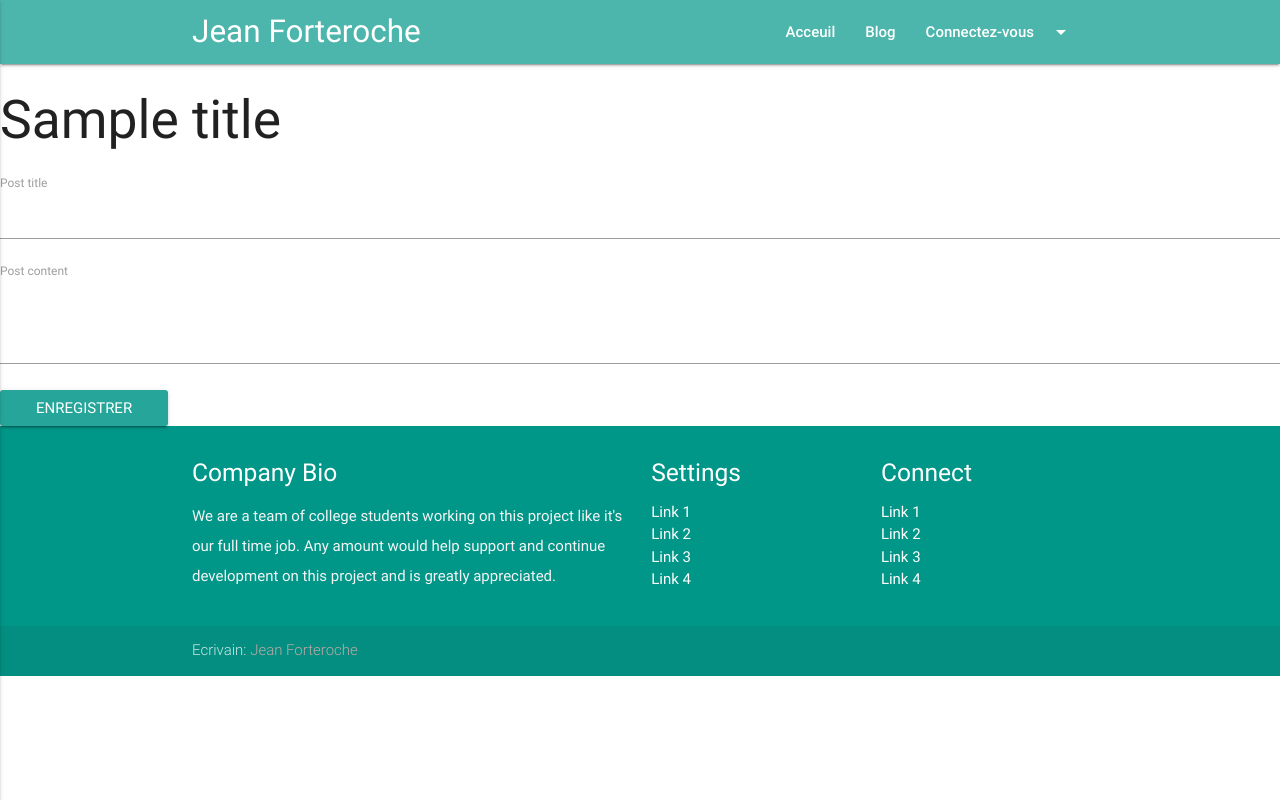
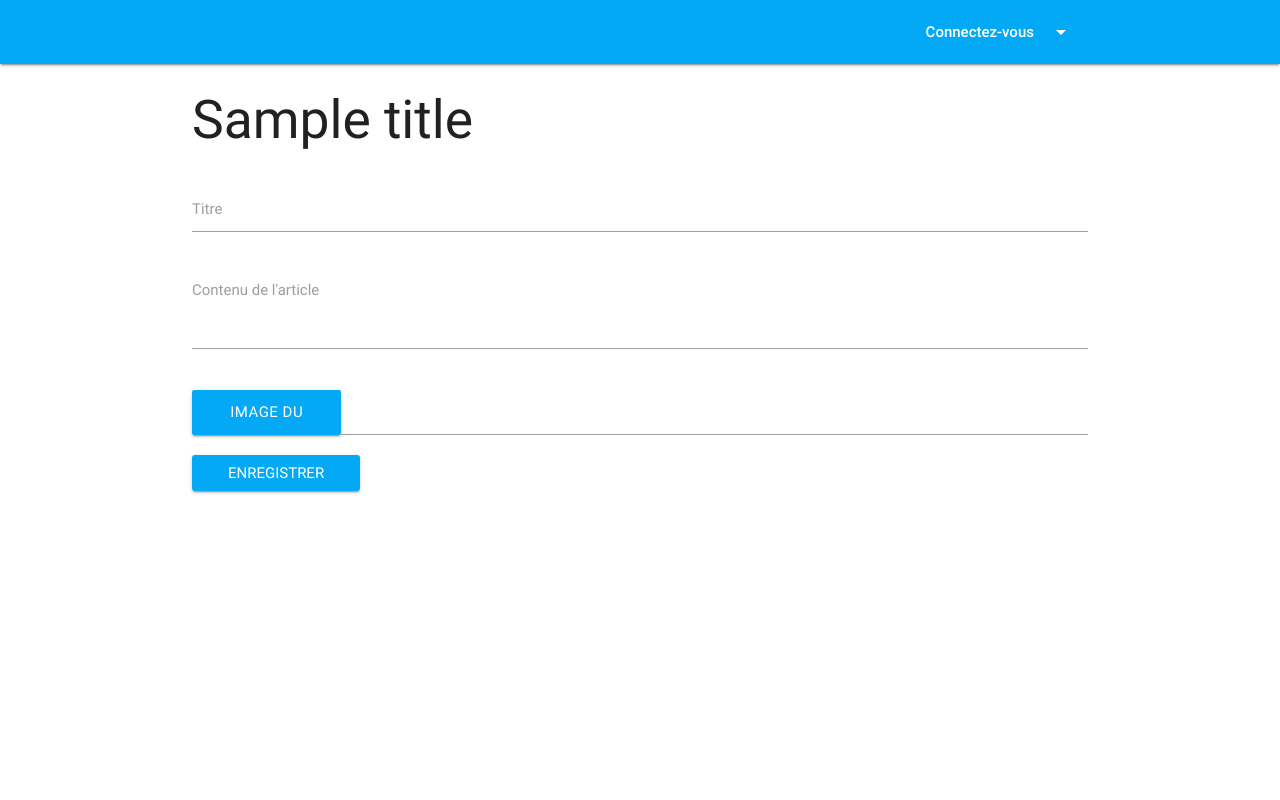
Before and after one commit to nasreddinebr/Projet, a PHP site: template views/post_form.html.twig in a window 1280 px wide. Run offline with PHP 8.4, Linux system fonts and the light colour scheme; the template is opened without the code that fills it: most values are stand-ins (such as "Sample title", 1, 10 or a date in 2020); form fields are guessed from the names that the template uses; some libraries are stand-ins or nearby versions.

Commit message:
Back office * Corrected errors in displaying the form and adding an article. * Modifying the route of adding arcticles to retrieve the user id and save it. * Update the Back-Office menu for the Administrator, Author and Moderator.

```diff
--- a/src/Form/Type/PostWrite.php
+++ b/src/Form/Type/PostWrite.php
@@ -9,8 +9,8 @@ use Symfony\Component\Form\Extension\Core\Type\TextareaType;
 class PostWrite extends AbstractType {
 	public function buildForm(FormBuilderInterface $builder, array $options) {
 		$builder
-		->add('postTitle', TextType::class)
-		->add('postContent', TextareaType::class);
+		->add('title', TextType::class)
+		->add('content', TextareaType::class);
 	}
 
 	public function getName() {
--- a/views/moderator.html.twig
+++ b/views/moderator.html.twig
@@ -1,4 +1,4 @@
-{% extends "template.html.twig" %}
+{% extends "template_backoffice.html.twig" %}
 {% set adminMenu = true %}
 {% block title %}Moderator{% endblock %}
 {% block content %}
--- a/views/post_form.html.twig
+++ b/views/post_form.html.twig
@@ -1,42 +1,54 @@
-{% extends 'template.html.twig' %}
+{% extends 'template_backoffice.html.twig' %}
 {% set adminMenu = true %}
 {% block title %} {{ title }} {% endblock %}
 {% block content %}
-    <h2>{{ block('title') }}</h2>
-    {% for flashMessage in app.session.flashbag.get('success') %}
-    	<div class="card-panel teal lighten-5">
-    		<span class="teal-text darken-4"><strong>{{ flashMessage }}</strong></span>
-    	</div>
-    {% endfor %}
-    <div class="well">
+    <div class="container">
+    	<h2>{{ block('title') }}</h2>
+
     	{{ form_start(postForm, { 'attr': {'class': 'form-horizontal'}}) }}
-        	<div class="form-group">
-    			{{ form_label(postForm.postTitle, null, { 'label_attr': {
-    			    'class': 'cole s12'
-    			}}) }}
-    			<div class="col s12">
-    				{{ form_errors(postForm.postTitle) }}
-    				{{ form_widget(postForm.postTitle, { 'attr': {
-    				    'class': 'form-control'
+    		<div class="row">
+    			<div class="input-field col s12">
+    				{{ form_errors(postForm.title) }}
+    				{{ form_widget(postForm.title, { 'attr': {
+    				    'class': 'form-control',
+    				    'name' : 'title',
+    				    'id'   : 'title'
     				}}) }}
+    				<label for="title">Titre</label>
     			</div>
-        	</div>
-        	<div class="form-group">
-        		{{ form_label(postForm.postContent, null, { 'label_attr': {
-        		    'class': 'col s12'
-        		}}) }}
-        		<div claass="col s12">
-        			{{ form_errors(postForm.postContent) }}
-        			{{ form_widget(postForm.postContent, { 'attr': {
-        			    'class': 'materialize-textarea',
-                    	'rows': '8'
+
+        		<div class="input-field col s12">
+        			{{ form_errors(postForm.content) }}
+        			{{ form_widget(postForm.content, { 'attr': {
+        			    'class'    : 'materialize-textarea',
+                    	'rows'     : '8',
+                    	'name'     : 'content',
+                    	'id'       : 'content'
         			}}) }}
+        			<label for="content">Contenu de l'article</label>
         		</div>
-        	</div>
-            	<div class="form-group">
-            		<input type="submit" class="waves-effect waves-light btn" value="Enregistrer">
+
+            	<div class="col s12">
+            		<div class="input-field file-field">
+            			<div class="btn light-blue col s2">
+            				<span>Image du billet</span>
+            				<input type="file" name="image" class="col s12"/>
+            			</div>
+            			<input type="text" class="file-path col s10" readonly/>
+            		</div>
             	</div>
-        	</div>
+                <div class="col s12">
+                	<input type="submit" class="waves-effect waves-light btn light-blue" value="Enregistrer"/>
+                </div>
+    		</div>
+
         {{ form_end(postForm) }}
+
+        {# Display the confirmation message if the post is correctly saved #}
+        {% for flashMessage in app.session.flashbag.get('success') %}
+    		<div class="card-panel teal lighten-5">
+    			<span class="teal-text darken-4"><strong>{{ flashMessage }}</strong></span>
+    		</div>
+        {% endfor %}
     </div>
 {% endblock %}
--- a/views/template.html.twig
+++ b/views/template.html.twig
@@ -39,23 +39,23 @@
                 		<ul class="right hide-on-med-and-down">
                 			{% if app.user and is_granted('ROLE_ADMIN') %}
                 				<li class="{% if adminMenu is defined %}active{% endif %}">
-                					<a href="{{ path('admin') }}">Administration</a>
+                					<a href="{{ path('admin') }}"><i class="material-icons">settings</i></a>
                 				</li>
                 			{% elseif app.user and is_granted('ROLE_AUTHOR') %}
                 				<li class="{% if adminMenu is defined %}active{% endif %}">
-                					<a href="{{ path('author') }}">Author</a>
+                					<a href="{{ path('admin') }}"><strong> Author </strong></a>
                 				</li>
                 			{% elseif app.user and is_granted('ROLE_MODERATOR') %}
                 				<li class="{% if adminMenu is defined %}active{% endif %}">
-                					<a href="{{ path('moderator') }}">Modrator</a>
+                					<a href="{{ path('moderator') }}"><strong> Modrator </strong></a>
                 				</li>
                 			{% endif %}
                 			<li><a href="{{ path('home') }}"><strong> Acceuil </strong></a></li>
                 			<li><a href="{{ path('blog') }}"><strong> Blog </strong></a></li>
                             {% if is_granted('IS_AUTHENTICATED_FULLY') %}
-                				<li><a class="dropdown-button" href="#!" data-activates="dropdown1">Bien-venu {{ app.user.username }}<i class="material-icons right">arrow_drop_down</i></a></li>
+                				<li><a class="dropdown-button" href="#!" data-activates="dropdown1"><strong> Bien-venu {{ app.user.username }} </strong><i class="material-icons right">arrow_drop_down</i></a></li>
                 		    {% else %}
-                				<li><a class="dropdown-button" href="#!" data-activates="dropdown2"><strong>Connectez-vous</strong><i class="material-icons right">arrow_drop_down</i></a></li>
+                				<li><a class="dropdown-button" href="#!" data-activates="dropdown2"><strong> Connectez-vous </strong><i class="material-icons right">arrow_drop_down</i></a></li>
 						    {% endif %}
                   		</ul>
 
@@ -63,9 +63,9 @@
                     		<li><a href="{{ path('home') }}"><strong> Acceuil </strong></a></li>
                 			<li><a href="{{ path('blog') }}"><strong> Blog </strong></a></li>
                 			{% if is_granted('IS_AUTHENTICATED_FULLY') %}
-                				<li><a class="dropdown-button" href="#!" data-activates="dropdown3">Bien-venu {{ app.user.username }}<i class="material-icons right">arrow_drop_down</i></a></li>
+                				<li><a class="dropdown-button" href="#!" data-activates="dropdown3"><strong> Bien-venu {{ app.user.username }} </strong><i class="material-icons right">arrow_drop_down</i></a></li>
                 		    {% else %}
-                				<li><a class="dropdown-button" href="#!" data-activates="dropdown4"><strong>Connectez-vous</strong><i class="material-icons right">arrow_drop_down</i></a></li>
+                				<li><a class="dropdown-button" href="#!" data-activates="dropdown4"><strong> Connectez-vous </strong><i class="material-icons right">arrow_drop_down</i></a></li>
 						    {% endif %}
                   		</ul>
                   		<a href="#" data-activates="nav-mobile" class="button-collapse"><i class="material-icons">menu</i></a>
--- /dev/null
+++ b/views/template_backoffice.html.twig
@@ -0,0 +1,88 @@
+<!DOCTYPE html>
+<html>
+    <head>
+    	<meta charset="utf-8"/>
+ 		<meta http-equiv="X-UA-Compatible" content="IE=edge">
+    	<!--Let browser know website is optimized for mobile-->
+      	<meta name="viewport" content="width=device-width, initial-scale=1.0"/>
+
+      	<!--Import Google Icon Font-->
+      	<link href="http://fonts.googleapis.com/icon?family=Material+Icons" rel="stylesheet">
+      	<!--Import materialize.css-->
+      	<link href="{{ asset('/lib/materialize/css/materialize.css')}}" type="text/css" rel="stylesheet" media="screen,projection"/>
+      	<!-- Import blogStyle.css -->
+    	<link href="{{ asset('/css/blogStyle.css') }}" type="text/css" rel="stylesheet" media="screen,projection"/>
+    	<title>Blog Ecrivain - {% block title %}{% endblock %}</title>
+    </head>
+
+    <body>
+        <header>
+        	<ul id="dropdown1" class="dropdown-content">
+  				<li><a href="{{ path('signin') }}">Se connecter</a></li>
+  				<li class="divider"></li>
+  				<li><a href="#!">Iscription</a></li>
+			</ul>
+        	<ul id="dropdown4" class="dropdown-content">
+  				<li><a href="{{ path('signin') }}">Se connecter</a></li>
+  				<li class="divider"></li>
+  				<li><a href="#!">Iscription</a></li>
+			</ul>
+				<nav class="light-blue" role="navigation">
+                	<div class="nav-wrapper container">
+
+                		<ul class="right hide-on-med-and-down">
+                			{% if app.user and is_granted('ROLE_ADMIN') %}
+                				<a id="logo-container" href="{{ path('admin') }}" class="brand-logo"><i class="material-icons">settings</i></a>
+                				<li class="{% if adminMenu is defined %}active{% endif %}">
+                					<a href="#!"><i class="material-icons">supervisor_account</i></a>
+                				</li>
+                				<li class="{% if adminMenu is defined %}active{% endif %}">
+                					<a href="#!"><i class="material-icons">view_list</i></a>
+                				</li>
+                				<li class="{% if adminMenu is defined %}active{% endif %}">
+                					<a href="{{ path('admin_article_add') }}"><i class="material-icons">edit</i></a>
+                				</li>
+                				<li class="{% if adminMenu is defined %}active{% endif %}">
+                					<a href="{{ path('home') }}"><i class="material-icons">view_quilt</i></a>
+                				</li>
+
+                			{% elseif app.user and is_granted('ROLE_AUTHOR') %}
+                				<li class="{% if adminMenu is defined %}active{% endif %}">
+                					<a href="#!"><i class="material-icons">view_list</i></a>
+                				</li>
+                				<li class="{% if adminMenu is defined %}active{% endif %}">
+                					<a href="{{ path('admin_article_add') }}"><i class="material-icons">edit</i></a>
+                				</li>
+                				<li class="{% if adminMenu is defined %}active{% endif %}">
+                					<a href="{{ path('home') }}"><i class="material-icons">view_quilt</i></a>
+                				</li>
+
+                			{% elseif app.user and is_granted('ROLE_MODERATOR') %}
+                				<li class="{% if adminMenu is defined %}active{% endif %}">
+                					<a href="#!"><i class="material-icons">view_list</i></a>
+                				</li>
+                				<li class="{% if adminMenu is defined %}active{% endif %}">
+                					<a href="{{ path('home') }}"><i class="material-icons">view_quilt</i></a>
+                				</li>
+                			{% endif %}
+
+                            {% if is_granted('IS_AUTHENTICATED_FULLY') %}
+                				<li><a class="dropdown-button" href="{{ path('logout') }}"><i class="material-icons">power_settings_new</i></a></li>
+                		    {% else %}
+                				<li><a class="dropdown-button" href="#!" data-activates="dropdown2"><strong>Connectez-vous</strong><i class="material-icons right">arrow_drop_down</i></a></li>
+						    {% endif %}
+                  		</ul>
+                	</div>
+          		</nav>
+        </header>
+
+        <div id="content">{% block content %}{% endblock %}</div>
+
+
+
+    </body>
+    <!--Import jQuery before materialize.js-->
+     <script type="text/javascript" src="https://code.jquery.com/jquery-2.1.1.min.js"></script>
+     <script type="text/javascript" src="{{ asset('/lib/materialize/js/materialize.min.js') }}"></script>
+     <script src="{{ asset('/js/init.js') }}js/init.js"></script>
+</html>
```
Also changed, not shown: app/routes.php (+20 -7 lines), src/DAO/PostDAO.php (+4 -4 lines), views/admin.html.twig (+6 -3 lines).
